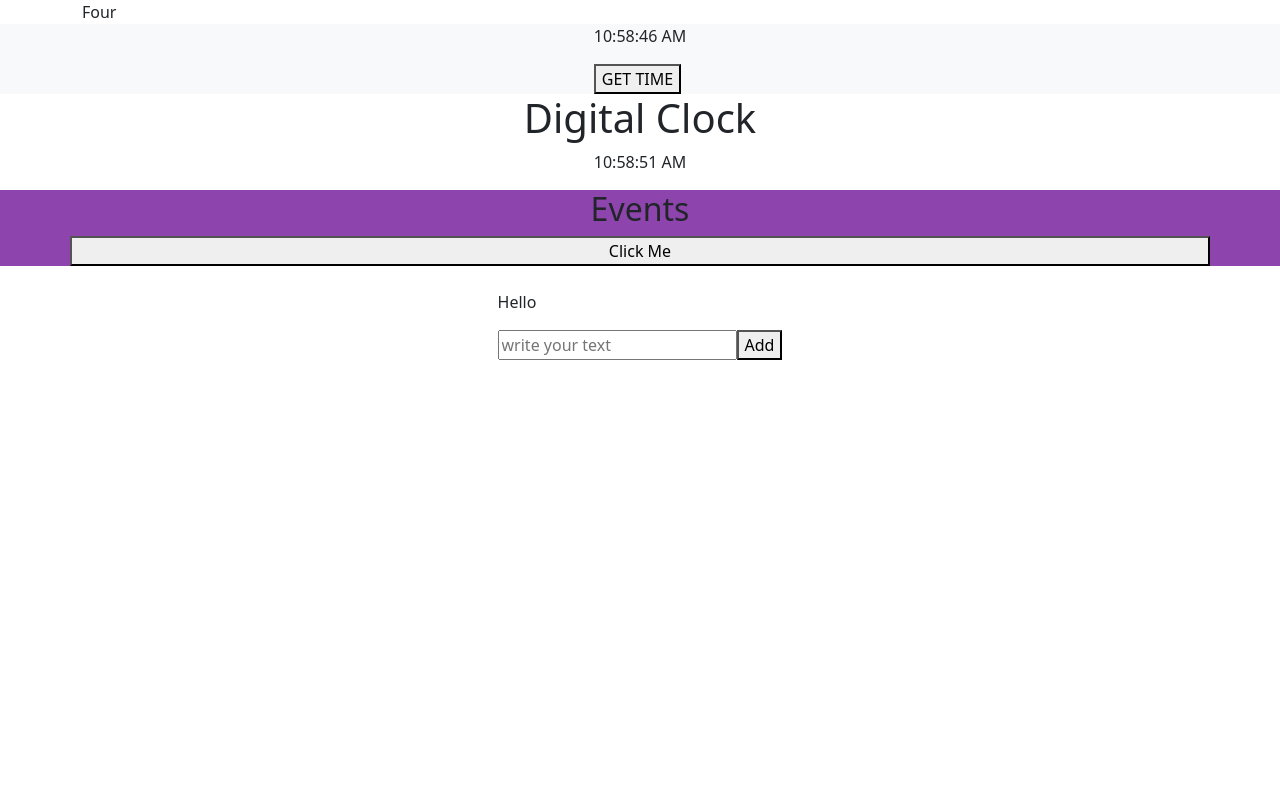
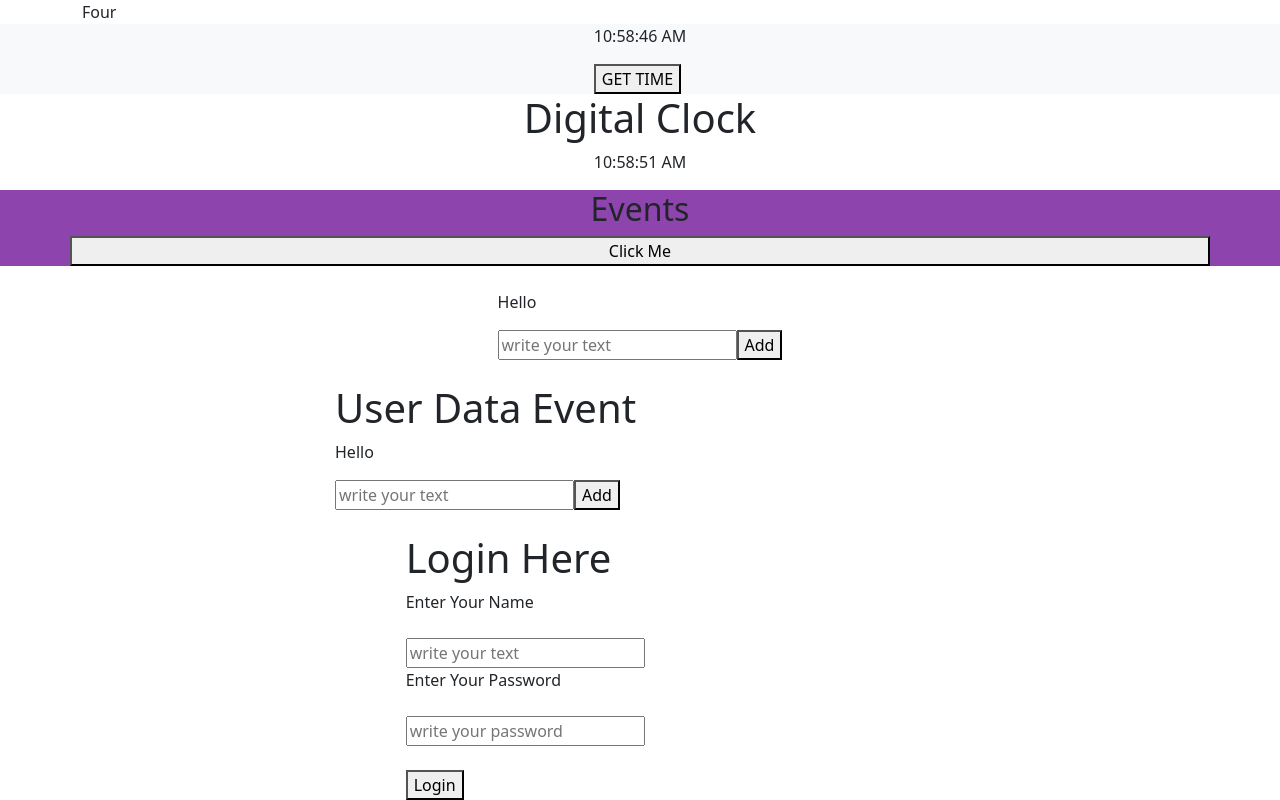
Before and after one commit to rb-hussain/react-js-practice, a React (Create React App) app: page / in a window 1280 px wide. Shown: the part 981-1781 px from the top of the page. Before the commit the page ends 1341 px from the top, so only its background shows below. Built offline with nearby package versions, Linux system fonts and the light colour scheme.

Commit message:
Basic login

```diff
--- /dev/null
+++ b/src/components/forms/UserDataFormEvent.js
@@ -0,0 +1,35 @@
+import { useState } from "react";
+
+    const UserDataFormEvent = () => {
+
+
+    const [eveChange,seteveChange] = useState("");
+     const [fulltext, setfulltext] = useState();
+
+    const eveInpute = (event) => {
+        seteveChange(event.target.value);
+    };
+
+    const fulltextfun = () =>{
+        setfulltext(eveChange);
+    }
+
+return(
+<>
+        <div className="container-fluid mt-4">
+            <div className="container d-flex justify-content-center ">
+                <div className="row">
+                <h1>User Data Event</h1>
+                    <div className="content-data">
+                        <p>Hello {fulltext}</p>
+                        <input type="text" placeholder="write your text" name="userText" onChange={eveInpute}/>
+                        <button className="Add-content" onClick={fulltextfun}>Add </button>
+                    </div>
+                </div>
+            </div>
+        </div>
+</>
+    );
+};
+
+export default UserDataFormEvent;
--- a/src/components/homePage/Home.js
+++ b/src/components/homePage/Home.js
@@ -3,10 +3,12 @@ import Cards from "../cards/Cards";
 import DigitalClock from "../digitalClock/DigitalClock";
 import Events from "../events/Events";
 import UserDataForm from "../forms/UserDataForm";
+import UserDataFormEvent from "../forms/UserDataFormEvent";
 import Timer from "../getTime/Timer";
 import FirstHook from "../hooks/FirstHook";
 import Increment from "../increment/Increment";
 import List from "../list/List";
+import Login from "../simpleLogin/Login";
 import SingleTodo from "../todo/SingleTodo";
 import Todo from "../todo/Todo";
 
@@ -31,6 +33,8 @@ export default function Home(){
         <DigitalClock />
         <Events />
         <UserDataForm />
+        <UserDataFormEvent />
+        <Login />
         </>
     );
 }
--- /dev/null
+++ b/src/components/simpleLogin/Login.js
@@ -0,0 +1,33 @@
+
+const Login = () => {
+
+return(
+<>
+        <div className="container-fluid mt-4">
+            <div className="container d-flex justify-content-center ">
+                <div className="row">
+                    <h1>Login Here</h1>
+                    <div className="content-data">
+                    <div>
+                        <label >Enter Your Name</label>
+                        <br />
+                        <br />
+                        <input type="text" placeholder="write your text" name="UserName"  />
+                    </div>
+                    <div>
+                        <label>Enter Your Password</label>
+                        <br />
+                        <br />
+                        <input type="password" placeholder="write your password" name="UserPassword" />
+                    </div>
+                    <br />
+                        <button className="login-btn" > Login  </button>
+                    </div>
+                </div>
+            </div>
+        </div>
+</>
+    );
+};
+
+export default Login;
```
